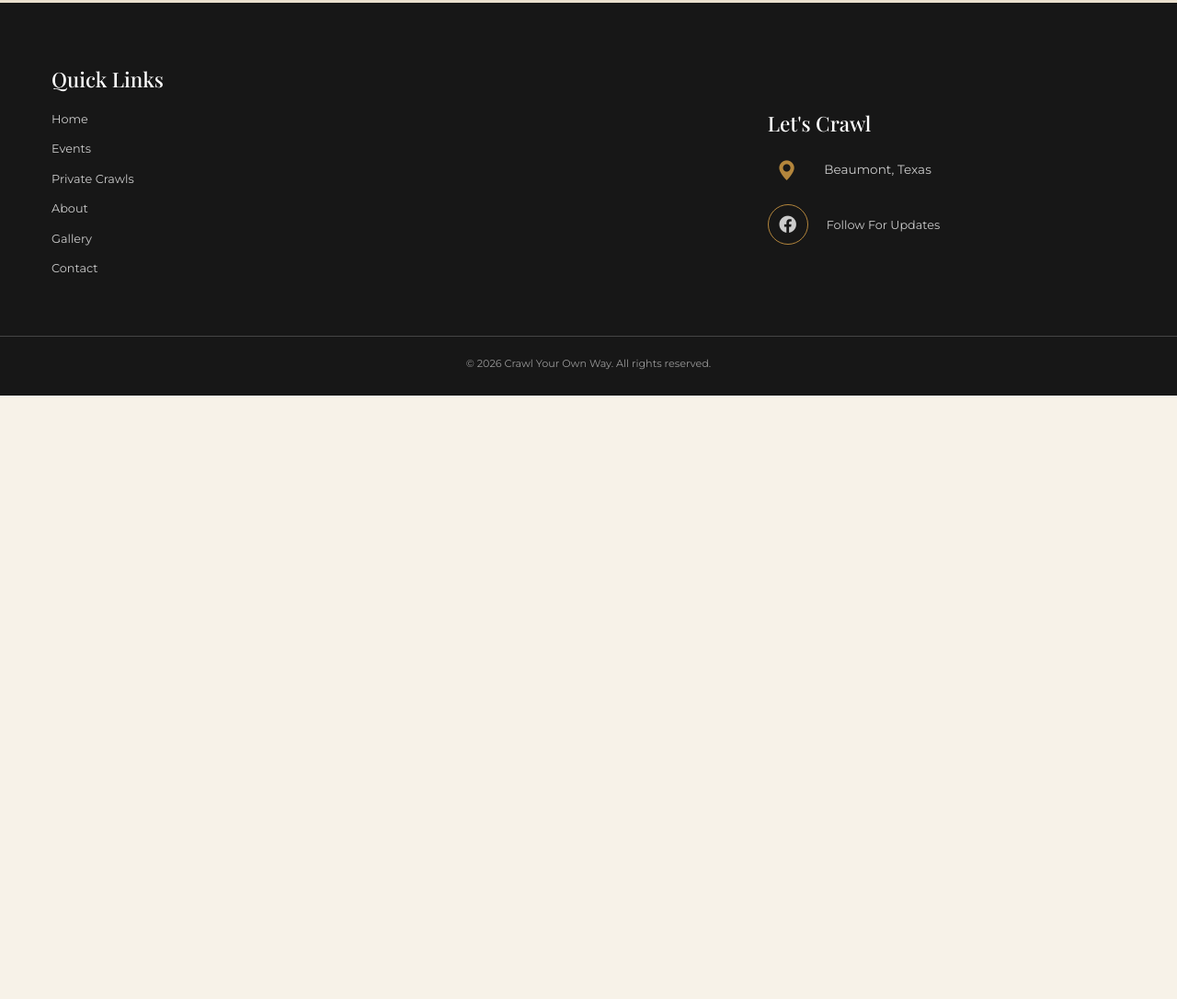
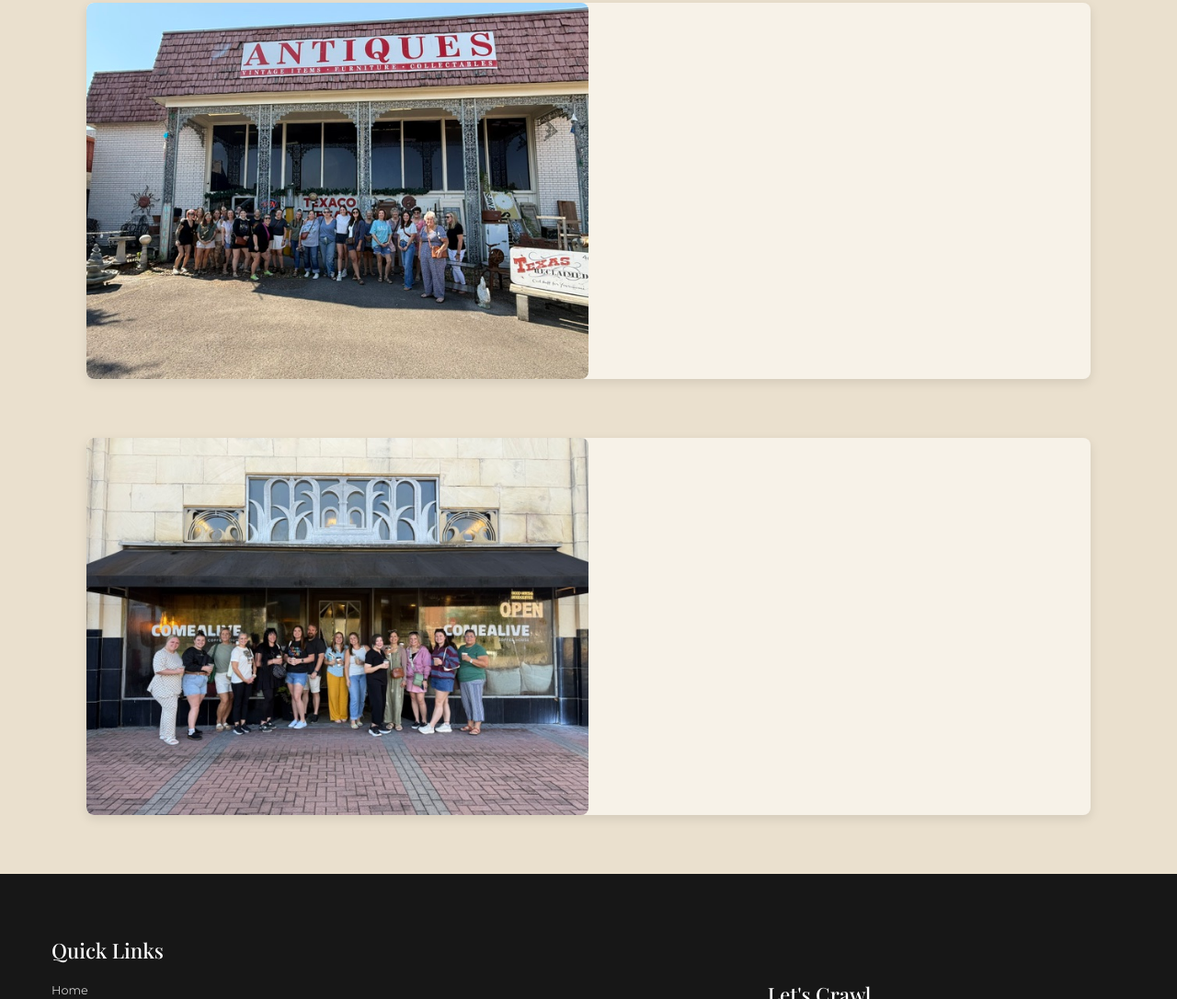
Before and after one commit to asherholden/Crawl-Your-Own-Way, a website: page events.html in a window 1280 px wide. Shown: the part 999-2085 px from the top of the page at 92% size. Before the commit the page ends 1429 px from the top, so only its background shows below. Drawn offline with nearby package versions, Linux system fonts and the light colour scheme; a script that the page names is missing.

Commit message:
added two events

```diff
--- a/events.html
+++ b/events.html
@@ -119,6 +119,7 @@
             <div class="container">
                 <div class="row">
                     <div class="events">
+                        <!-- Friends Giving -->
                     <div class="event">
                         <!-- Ticketing Widget -->
                             <div class="event__info">
@@ -131,21 +132,37 @@
                                     <li class="list__item">Plant bingo with cocktails and appetizers</li>
                                     <li class="list__item">Take home plant!</li>
                                 </ul>
-
-                                <!-- <p class="event__para">
-                                    Brunch at Hearsays's <br>
-                                    Wine and Murals (Included) <br>
-                                    Plant bingo with cocktails and appetizers <br>
-                                    Take home plant! <br>
-
-
-                                </p> -->
                             </div>
                             <div class="event__tikets">
                                 <div data-ticketing-widget data-org="crawl-your-own-way" data-event="friends-giving-crawl" data-event-id="aeea9c4f-6d09-43ae-91e8-0744afcd4b05"></div>
                                 <script src="https://equaticket.com/embed.js" async></script>
                             </div>
                     </div>
+
+                    <!-- Thrift Crawl -->
+                    <div class="event">
+                        <!-- Ticketing Widget -->
+                            <div class="event__img">
+                                    <img class="thrift__img" src="./assets/gal-8.JPG" alt="Thrift store picture">
+                            </div>
+                            <div class="event__tikets">
+                                <!-- Ticketing Widget -->
+                                    <div data-ticketing-widget data-org="crawl-your-own-way" data-event="thrift-crawl" data-event-id="997f812a-f8cf-4b7f-a1a2-812fe26e81c2"></div>
+                                    <script src="https://equaticket.com/embed.js" async></script>
+                            </div>
+                    </div>
+                    <div class="event">
+                        <!-- Ticketing Widget -->
+                            <div class="event__img">
+                                    <img class="thrift__img" src="./assets/book-store-crawl.JPG" alt="Book store picture">
+                            </div>
+                            <div class="event__tikets">
+                                <!-- Ticketing Widget -->
+                                    <div data-ticketing-widget data-org="crawl-your-own-way" data-event="book-store-crawl" data-event-id="f7a21cab-27b2-467a-b4c2-7b8df232d410"></div>
+                                    <script src="https://equaticket.com/embed.js" async></script>
+                            </div>
+                    </div>
+
                 </div>
             </div>
         </section>
--- a/styles.css
+++ b/styles.css
@@ -689,10 +689,7 @@
   font-family: 'Montserrat', sans-serif;
   font-size: 0.7rem;
 }
-/*
-#footer p {
-  margin-bottom: none;
-} */
+
 
 /* MOBILE */
 
@@ -825,6 +822,9 @@
 .event__tikets {
   width: 50%;
   padding: 16px;
+  display: flex;
+  flex-direction: column;
+  justify-content: center;
 }
 
 .events {
@@ -867,6 +867,29 @@
   margin-left: 60px;
   color: #29251F;
 }
+
+/* thrift crawl card */
+
+.event__img {
+  border-radius: 8px 0 0 8px;
+  width: 50%;
+  overflow: hidden;
+}
+
+.thrift__img {
+  border-radius: 8px;
+  width: 100%;
+  height: 100%;
+  object-fit: cover;
+  transition: 300ms ease;
+
+}
+
+.thrift__img:hover {
+  transform: scale(1.01);
+}
+
+
 
 /* EVENTS PAGE — MOBILE */
 
```
Also changed, not shown: assets/book-store-crawl.JPG (added).
